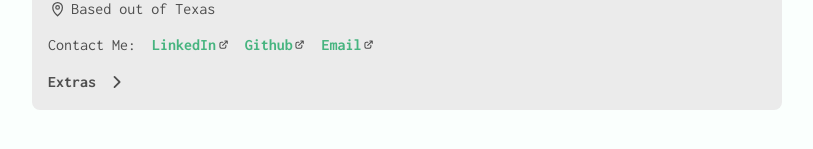
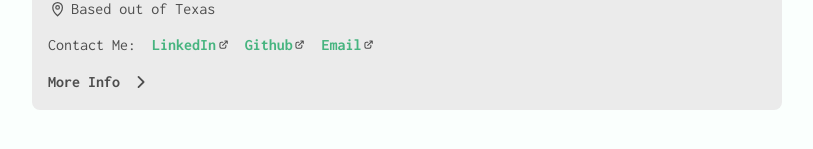
Before and after one commit to ZachYarbrough/portfolio, a Next.js app: page / in a window 1280 px wide. Shown: the part 212-361 px from the top of the page, without its empty margins (233-1046 px from the left). Built offline with nearby package versions, Linux system fonts and the light colour scheme.

Commit message:
chore: update 'extra' label to 'more info' for clarity

```diff
--- a/app/page.tsx
+++ b/app/page.tsx
@@ -58,7 +58,7 @@ const HomePage: NextPage = () => {
 			<li><ExternalLink href={githubUrl}>Github</ExternalLink></li>
 			<li><ExternalLink isMail={true} href={email}>Email</ExternalLink></li>
 		    </ul>
-		    <DropdownList startExpanded={false} title="Extras" style={{ margin: '1rem 0 0 0' }}>
+		    <DropdownList startExpanded={false} title="More Info" style={{ margin: '1rem 0 0 0' }}>
 			<p style={{ paddingTop: '1rem' }}>Check out my personal setup and workflow in my <ExternalLink href='https://github.com/ZachYarbrough/dotfiles'>dotfiles</ExternalLink> repo.</p>
 			<p style={{ paddingTop: '0.5rem' }}>Skills include:</p>
 			<div style={{ display: 'flex', flexWrap: 'wrap', gap: '0.5rem', paddingTop: '0.5rem' }}>
```
